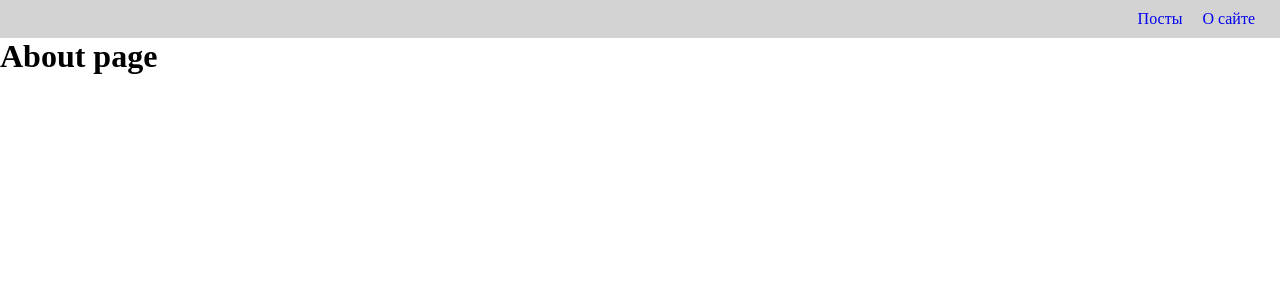
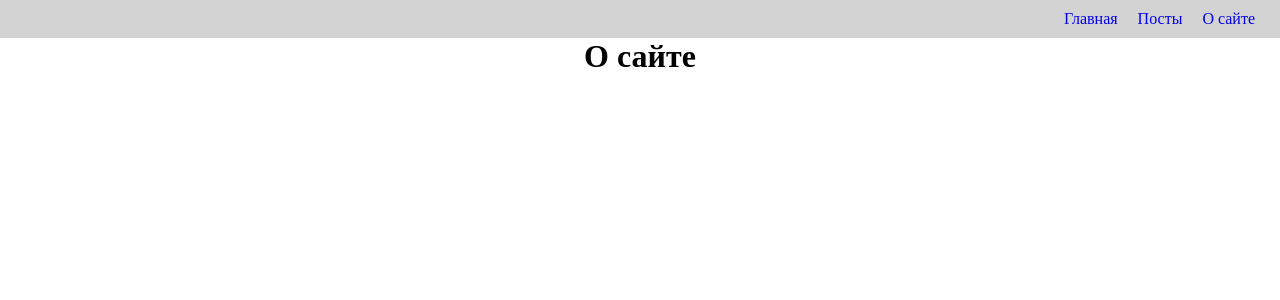
Before and after one commit to Alextxnk/React-course-ulbitv, a React (Create React App) app: page /about in a window 1280 px wide. Shown: the top 300 px of the page. Built offline with nearby package versions, Linux system fonts and the light colour scheme.

Commit message:
add new components

```diff
--- a/src/App.jsx
+++ b/src/App.jsx
@@ -1,22 +1,13 @@
 import React from 'react';
 import './styles/App.css';
-import { Link, Route, Routes } from 'react-router-dom';
-import Posts from './pages/Posts';
-import About from './pages/About';
+import Navbar from './components/UI/navbar/Navbar';
+import AppRouter from './components/AppRouter';
 
 const App = () => {
    return (
       <div>
-         <div className='navbar'>
-            <div className='navbar__links'>
-               <Link className='navbar__link' to='/posts' >Посты</Link>
-               <Link className='navbar__link' to='/about' >О сайте</Link>
-            </div>
-         </div>
-         <Routes>
-            <Route path='/posts' element={<Posts />} />
-            <Route path='/about' element={<About />} />
-         </Routes>
+         <Navbar />
+         <AppRouter />
       </div>
    );
 };
--- /dev/null
+++ b/src/components/AppRouter.jsx
@@ -0,0 +1,19 @@
+import React from 'react';
+import { Route, Routes } from 'react-router-dom';
+import Home from '../pages/Home';
+import Posts from '../pages/Posts';
+import About from '../pages/About';
+import NotFound from '../pages/NotFound';
+
+const AppRouter = () => {
+   return (
+      <Routes>
+         <Route path='/' element={<Home />} />
+         <Route path='/posts' element={<Posts />} />
+         <Route path='/about' element={<About />} />
+         <Route path='*' element={<NotFound />} />
+      </Routes>
+   );
+}
+
+export default AppRouter;
--- /dev/null
+++ b/src/components/UI/navbar/Navbar.jsx
@@ -0,0 +1,17 @@
+import React from 'react';
+import { Link } from 'react-router-dom';
+import styles from './Navbar.module.css'
+
+const Navbar = () => {
+   return (
+      <div className={styles.navbar}>
+         <div className={styles.navbar__links}>
+         <Link className={styles.navbar__link} to='/' >Главная</Link>
+            <Link className={styles.navbar__link} to='/posts' >Посты</Link>
+            <Link className={styles.navbar__link} to='/about' >О сайте</Link>
+         </div>
+      </div>
+   );
+}
+
+export default Navbar;
--- /dev/null
+++ b/src/components/UI/navbar/Navbar.module.css
@@ -0,0 +1,18 @@
+.navbar {
+   heigth: 50px;
+   width: 100vw;
+   display: flex;
+   align-items: center;
+   padding: 10px 15px;
+   background: lightgray;
+}
+
+.navbar__links {
+   margin-left: auto;
+}
+
+.navbar__link {
+   text-decoration: none;
+   colour: black;
+   padding: 0 10px;
+}
--- a/src/pages/About.jsx
+++ b/src/pages/About.jsx
@@ -3,7 +3,7 @@ import React from 'react';
 const About = () => {
    return (
       <div>
-         <h1>About page</h1>
+         <h1 style={{ textAlign: 'center' }}>О сайте</h1>
       </div>
    );
 }
--- /dev/null
+++ b/src/pages/Home.jsx
@@ -0,0 +1,11 @@
+import React from 'react';
+
+const Home = () => {
+   return (
+      <div>
+         <h1 style={{ textAlign: 'center' }}>Главная страница</h1>
+      </div>
+   );
+}
+
+export default Home;
--- /dev/null
+++ b/src/pages/NotFound.jsx
@@ -0,0 +1,11 @@
+import React from 'react';
+
+const NotFound = () => {
+   return (
+      <div>
+         <h1 style={{ textAlign: 'center' }}>Страница не найдена</h1>
+      </div>
+   );
+}
+
+export default NotFound;
--- a/src/styles/App.css
+++ b/src/styles/App.css
@@ -67,22 +67,3 @@
    border: 2px solid orange;
    font-weight: bold;
 }
-
-.navbar {
-   heigth: 50px;
-   width: 100vw;
-   display: flex;
-   align-items: center;
-   padding: 10px 15px;
-   background: lightgray;
-}
-
-.navbar__links {
-   margin-left: auto;
-}
-
-.navbar__link {
-   text-decoration: none;
-   colour: black;
-   padding: 0 10px;
-}
```
